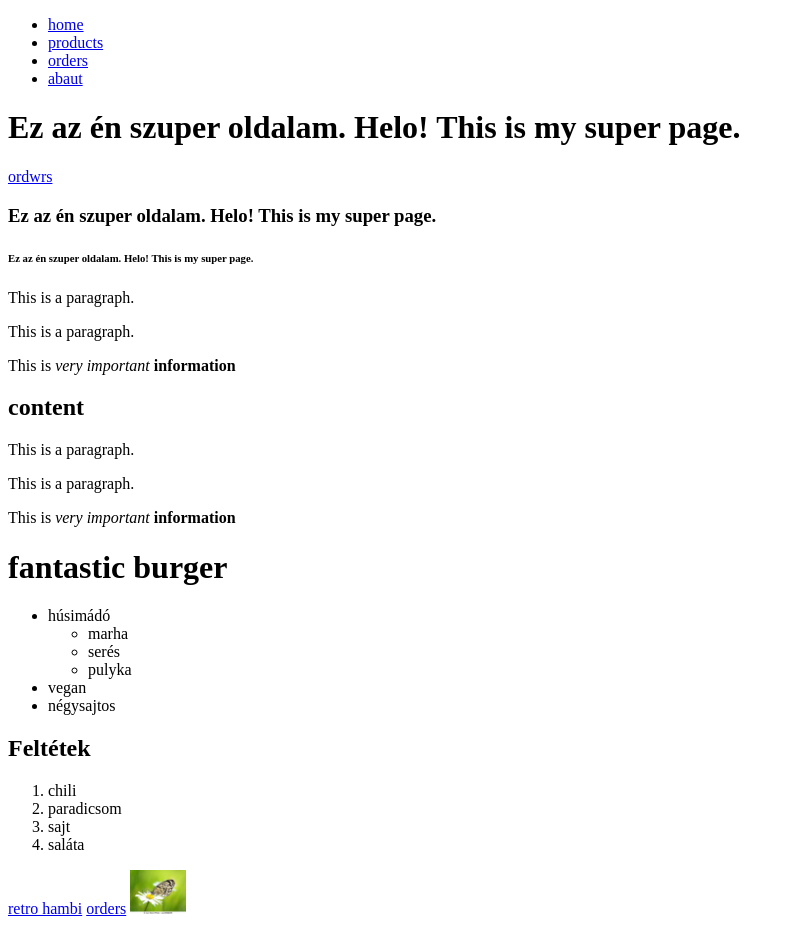
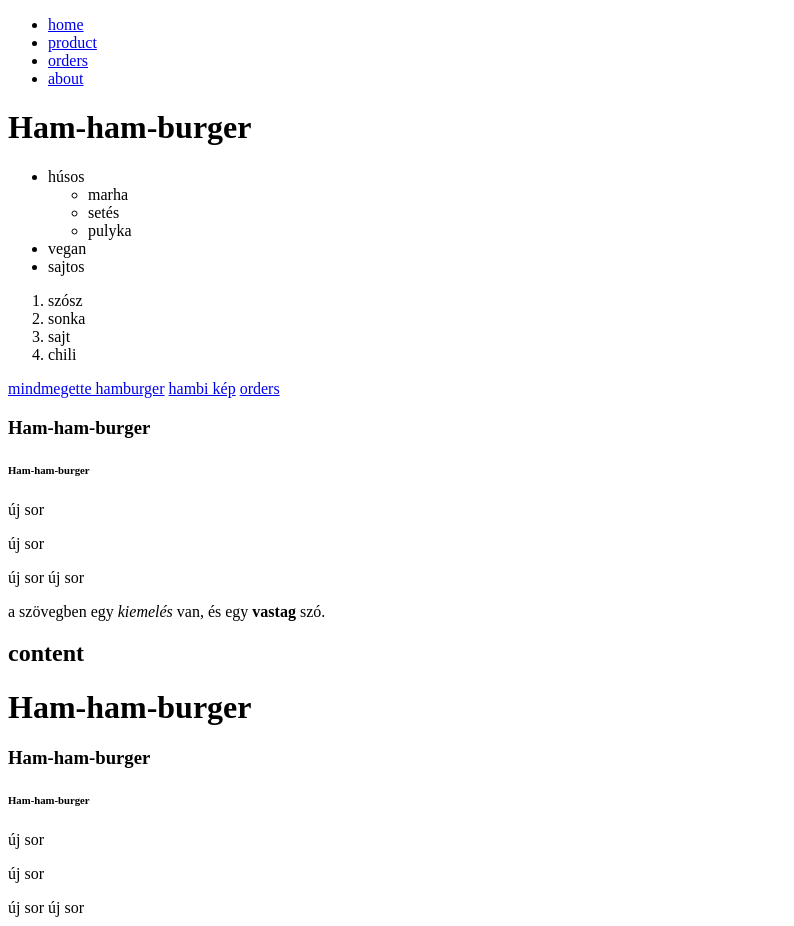
Before and after one commit to FJUDIT05/FJUDIT.github.io, a plain HTML site: page index.html in a window 1280 px wide. Shown: the whole page, without its empty margins (0-794 px from the left). Drawn offline with Linux system fonts and the light colour scheme.

Commit message:
Init page.

```diff
--- a/index.html
+++ b/index.html
@@ -4,83 +4,67 @@
 <head>
     <meta charset="UTF-8">
     <meta name="viewport" content="width=device-width, initial-scale=1.0">
-    <title>Egy szuper oldal</title>
+    <title>Hambi-hambi</title>
 </head>
 
 <body>
+
     <ul>
         <li>
             <a href="/">home</a>
         </li>
         <li>
-            <a href="/pages/products.html">products</a>
+            <a href="/pages/products.html">product</a>
         </li>
         <li>
             <a href="/pages/orders.html">orders</a>
         </li>
         <li>
-            <a href="/about.html">abaut</a>
+            <a href="/about.html">about</a>
         </li>
     </ul>
-    <h1>
-        Ez az én szuper oldalam. Helo! This is my super page.
-    </h1>
-    <a href="pages/orders.html">ordwrs</a>
-    <h3>
-        Ez az én szuper oldalam. Helo! This is my super page.
-    </h3>
-    <h6>
-        Ez az én szuper oldalam. Helo! This is my super page.
-    </h6>
+    <h1>Ham-ham-burger</h1>
+    <ul>
+        <li>húsos</li>
+        <ul>
+            <li>marha</li>
+            <li>setés</li>
+            <li>pulyka</li>
+        </ul>
+        <li>vegan</li>
+        <li>sajtos</li>
+    </ul>
+
+    <ol>
+        <li>szósz</li>
+        <li>sonka</li>
+        <li>sajt</li>
+        <li>chili</li>
+    </ol>
+
+    <a target="blank" href="http://www.mindmegette.hu/hamburger.recept/">mindmegette hamburger</a>
+
+    <a href="img/hambi.jpg">hambi kép</a>
+
+    <a href="pages/orders.html">orders</a>
+
+    <h3>Ham-ham-burger</h3>
+    <h6>Ham-ham-burger</h6>
+    <p>új sor</p>
+    <p>új sor</p>
+    új sor
+    új sor
     <p>
-        This is a paragraph.
-    </p>
-    <p>
-        This is a paragraph.
-    </p>
-    <p>
-        This is <em>very important</em> <strong>information</strong>
+        a szövegben egy <em>kiemelés</em> van, és egy <strong>vastag</strong> szó.
     </p>
     <h2 id="content">content</h2>
-    <p>
-        This is a paragraph.
-    </p>
-    <p>
-        This is a paragraph.
-    </p>
-    <p>
-        This is <em>very important</em> <strong>information</strong>
-    </p>
-    <h1>fantastic burger</h1>
-    <ul>
-        <li>húsimádó
-            <ul>
-                <li>marha</li>
-                <li>serés</li>
-                <li>pulyka</li>
-            </ul>
-        </li>
-        <li>vegan</li>
-        <li>négysajtos</li>
-    </ul>
-
-    <h2>Feltétek</h2>
-    <ol>
-        <li>chili</li>
-        <li>paradicsom</li>
-        <li>sajt</li>
-        <li>saláta</li>
-    </ol>
-
-
-
-    <a href="https://www.nosalty.hu/recept/retro-hamburger">retro hambi</a>
-    <a target="blank" href="pages/orders.html">orders</a>
-    <a target="blank"
-        href="https://www.nosalty.hu/files/imagecache/recept/recept_kepek/226706_224442_hamburger_menu11w.jpg"><img
-            width="56" src="img/lepke.jpg" alt="kép a burgerről" </a>
-
-
-        </ul>
+    <h1>Ham-ham-burger</h1>
+    <h3>Ham-ham-burger</h3>
+    <h6>Ham-ham-burger</h6>
+    <p>új sor</p>
+    <p>új sor</p>
+    új sor
+    új sor
+</body>
 
 </html>
```
Also changed, not shown: about.html (+21 -10 lines), pages/orders.html (+11 -4 lines), pages/products.html (+10 -5 lines), img/hambi.jpg (added).
